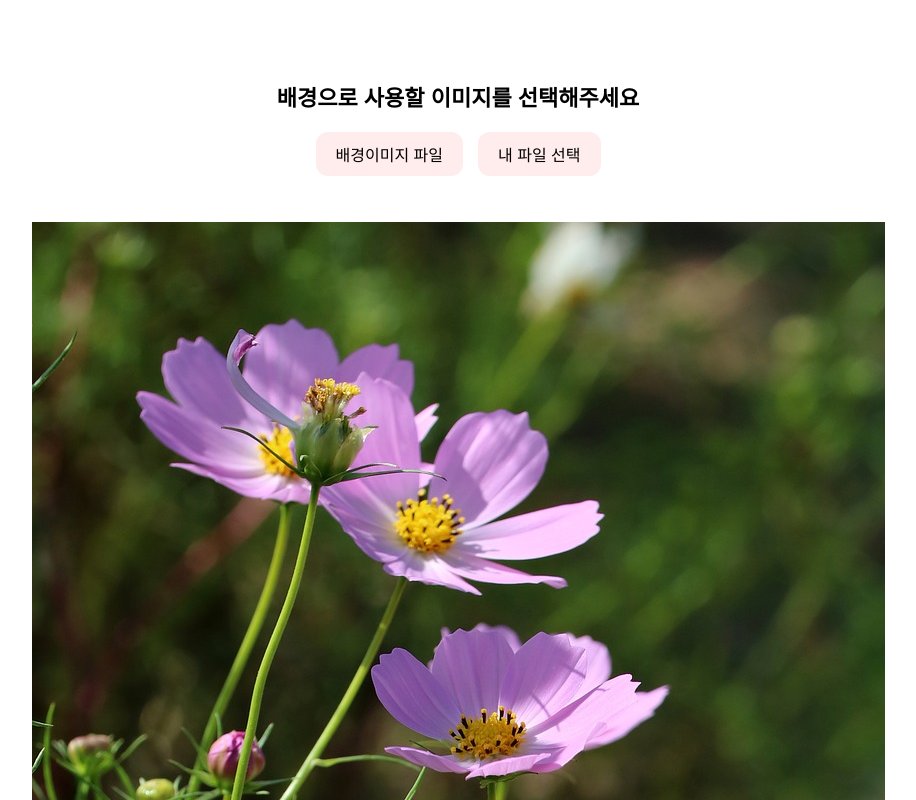
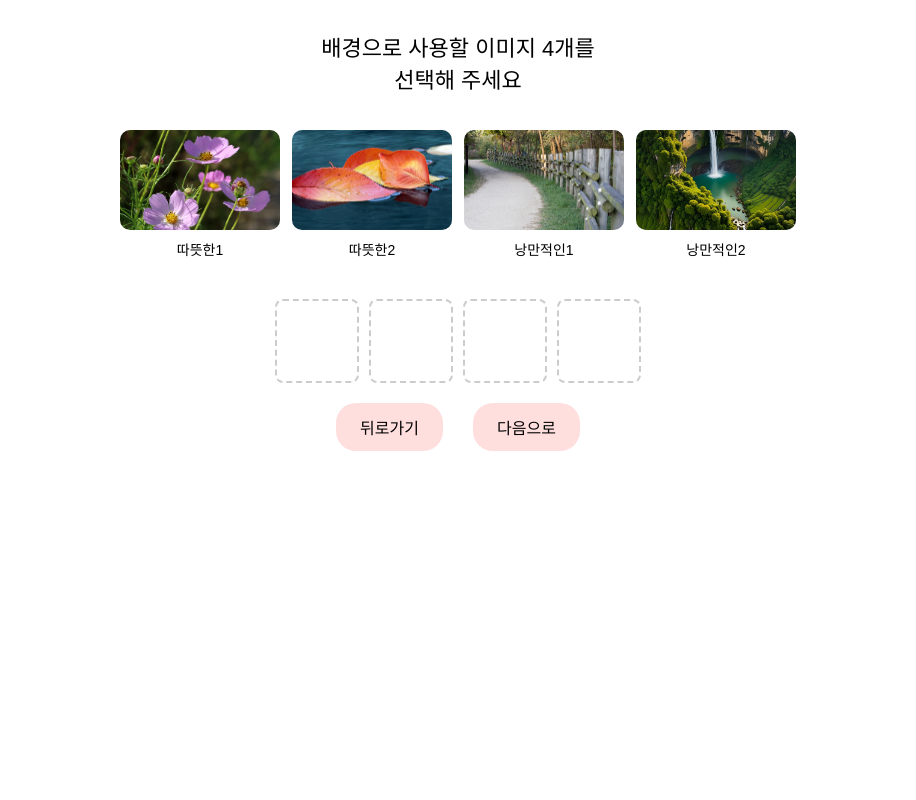
Before and after one commit to xeon-243859/ppongtok-app, a React (Vite) app: page /image/select in a window 1280 px wide. Shown: the top 800 px of the page, without its empty margins (182-1098 px from the left). Built offline with nearby package versions, Linux system fonts and the light colour scheme.

Commit message:
💎 이미지 선택 화면 원본 복구 + 삭제버튼/슬롯/문구 완전 재현

```diff
--- a/src/pages/ImageSelectPage.css
+++ b/src/pages/ImageSelectPage.css
@@ -2,32 +2,35 @@
   display: flex;
   flex-direction: column;
   align-items: center;
-  padding: 20px;
+  padding: 30px;
   box-sizing: border-box;
-  min-height: 100vh;
 }
 
 .typing-text {
+  text-align: center;
+  margin-bottom: 20px;
   font-size: 22px;
-  margin-top: 60px; /* 너무 상단에 붙지 않도록 */
-  margin-bottom: 20px;
-  text-align: center;
 }
 
-/* 이미지 선택 버튼 추가 */
-.image-buttons {
-  display: flex;
-  gap: 15px;
-  margin-bottom: 30px;
+.typing-text .line1,
+.typing-text .line2 {
+  animation: typing 1.2s steps(20) forwards;
+  white-space: nowrap;
+  overflow: hidden;
+  border-right: none;
 }
 
-.image-buttons button {
-  padding: 10px 20px;
-  font-size: 16px;
-  border: none;
-  background-color: #ffecec;
-  border-radius: 12px;
-  cursor: pointer;
+.typing-text .line2 {
+  animation-delay: 1.2s;
+}
+
+@keyframes typing {
+  from {
+    width: 0;
+  }
+  to {
+    width: 100%;
+  }
 }
 
 .image-grid {
@@ -37,17 +40,61 @@
   margin-bottom: 20px;
 }
 
+.image-box {
+  position: relative;
+  cursor: pointer;
+}
+
+.image-box img {
+  width: 160px;
+  height: 100px;
+  object-fit: cover;
+  border-radius: 10px;
+}
+
+.label {
+  text-align: center;
+  margin-top: 5px;
+  font-size: 14px;
+}
+
 .preview-box {
   display: flex;
   gap: 10px;
-  margin-bottom: 30px;
+  margin: 20px 0;
 }
 
-.preview-slot img {
+.preview-slot {
   width: 80px;
   height: 80px;
+  border: 2px dashed #ccc;
+  border-radius: 8px;
+  position: relative;
+}
+
+.slot-container {
+  position: relative;
+  width: 100%;
+  height: 100%;
+}
+
+.slot-container img {
+  width: 100%;
+  height: 100%;
   object-fit: cover;
-  border-radius: 8px;
+  border-radius: 6px;
+}
+
+.delete-button {
+  position: absolute;
+  bottom: 3px;
+  right: 3px;
+  font-size: 12px;
+  background: rgba(255, 255, 255, 0.8);
+  border: none;
+  border-radius: 50%;
+  padding: 3px 6px;
+  cursor: pointer;
 }
 
 .button-group {
--- a/src/pages/ImageSelectPage.jsx
+++ b/src/pages/ImageSelectPage.jsx
@@ -10,7 +10,9 @@ const images = [
 ];
 
 const ImageSelectPage = () => {
-  const [selectedImages, setSelectedImages] = useState([]);
+  const [selectedImages, setSelectedImages] = useState(
+    JSON.parse(localStorage.getItem("selected-images")) || []
+  );
   const navigate = useNavigate();
 
   const handleImageClick = (image) => {
@@ -29,12 +31,19 @@ const ImageSelectPage = () => {
     }
   };
 
+  const handleRemove = (index) => {
+    const updated = [...selectedImages];
+    updated.splice(index, 1);
+    setSelectedImages(updated);
+    localStorage.setItem("selected-images", JSON.stringify(updated));
+  };
+
   const handleNext = () => {
     if (selectedImages.length === 0) {
       alert("배경으로 사용할 이미지를 1장 이상 선택해주세요!");
     } else {
-      localStorage.setItem("selected-type", "image"); // 미리보기용 타입 지정
-      navigate("/music/select"); // ✅ 여기서 음악 선택 페이지로 이동
+      localStorage.setItem("selected-type", "image");
+      navigate("/music/select");
     }
   };
 
@@ -44,11 +53,10 @@ const ImageSelectPage = () => {
 
   return (
     <div className="image-select-page">
-      <h2 className="typing-text">배경으로 사용할 이미지를 선택해주세요</h2>
-      <div className="image-buttons">
-      <button onClick={() => alert("🔧 추후 구현 예정")}>배경이미지 파일</button>
-      <button onClick={() => alert("🔧 추후 구현 예정")}>내 파일 선택</button>
-     </div>
+      <div className="typing-text">
+        <div className="line1">배경으로 사용할 이미지 4개를</div>
+        <div className="line2">선택해 주세요</div>
+      </div>
 
       <div className="image-grid">
         {images.map((image) => (
@@ -69,7 +77,10 @@ const ImageSelectPage = () => {
         {[0, 1, 2, 3].map((i) => (
           <div key={i} className="preview-slot">
             {selectedImages[i] && (
-              <img src={selectedImages[i].src} alt={`선택된 이미지 ${i + 1}`} />
+              <div className="slot-container">
+                <img src={selectedImages[i].src} alt={`선택된 이미지 ${i + 1}`} />
+                <button className="delete-button" onClick={() => handleRemove(i)}>X</button>
+              </div>
             )}
           </div>
         ))}
```
